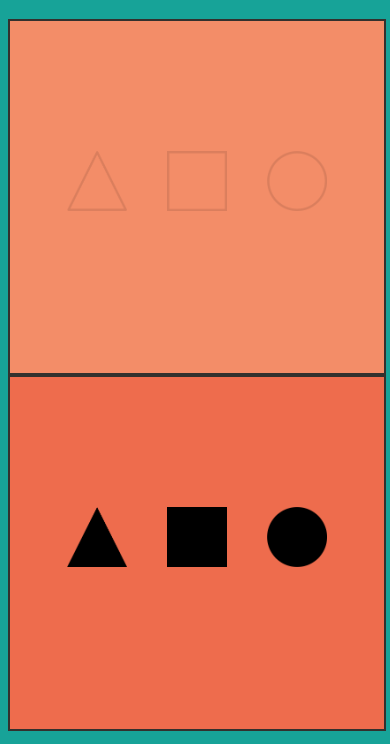
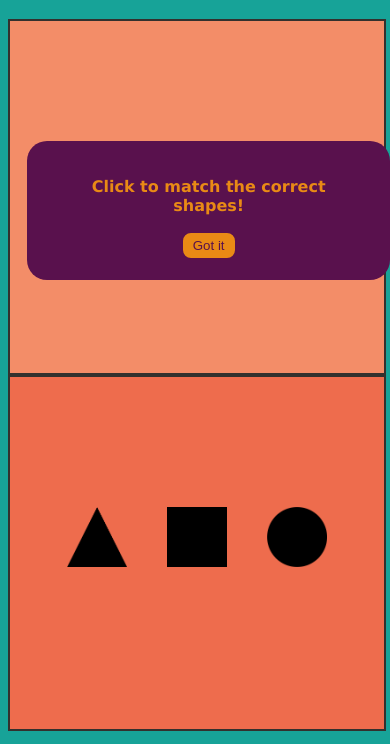
Before and after one commit to parksrichiework/Shape-Sorting-Game, a plain HTML site: page index.html in a window 390 px wide. Shown: the part 70-814 px from the top of the page. Drawn offline with Linux system fonts and the light colour scheme; a web font is replaced by a local one.

Commit message:
updated css html and javascript
- added directions and close button
- updated dimensions for mobile layout

```diff
--- a/css/styles.css
+++ b/css/styles.css
@@ -26,7 +26,13 @@
 
 body{
 	background-color: var(--persian-green);
-	font-family: 'Bakbak One', cursive;;
+	font-family: 'Bakbak One', cursive;
+	margin:0;
+	padding: 8px;
+}
+
+main{
+
 }
 
 h3 {
@@ -46,6 +52,46 @@ img {
 	height: auto;
 
 
+}
+
+.directions{
+	display: inline-block;
+	background-color: var(--palatinate-purple);
+	color: var(--fulvous);
+	position: absolute;
+	top: 50%;
+	left: 50%;
+	z-index: 10;
+	padding: 20px 30px;
+	width: fit-content;
+	transition: 0.2s ease-in-out;
+	text-align: center;
+	border-radius: 20px;
+
+}
+
+.close-directions{
+	background-color: var(--fulvous);
+	color: var(--palatinate-purple);
+	border: solid 2px var(--palatinate-purple);
+	border-radius: 10px;
+	padding: 5px 10px;
+}
+
+.close-directions:hover{
+	background-color: var(--palatinate-purple);
+	color: var(--fulvous);
+	border: solid 2px var(--fulvous);
+}
+
+.closed{
+	display: none;
+	transition: 0.2s ease-in-out;
+}
+
+.game-box{
+	width: 100%;
+	margin: 0;
 }
 
 .chosen{
@@ -72,6 +118,7 @@ img {
 
 .solved{
 	opacity: 0%;
+	transition: 0.2s ease-in-out;
 }
 
 .top-shape-box {
@@ -80,7 +127,7 @@ img {
 	background-color: var(--middle-red);
 	border: solid 2px;
 	border-color: var(--jet);
-	margin: 0;
+	margin: 0px;
 
 }
 
@@ -170,3 +217,21 @@ img {
 	color: var(--phthalo-green)
 
 }
+
+@media screen and (max-width: 640px) {
+
+	body{
+		/* width: 100%; */
+		/* height: auto; */
+	}
+
+	.directions{
+		top: 25%;
+		left: 7%;
+
+	}
+
+	.game-box{
+		text-align: center;
+	}
+}
--- a/index.html
+++ b/index.html
@@ -21,9 +21,11 @@
       </head>
 
   <!-- body starts -->
-  <body class="container">
+  <body class="">
     <!-- main content starts -->
         <main class="row">
+
+
             <!-- nav bar -->
           <!-- <nav>
             <ul>
@@ -40,7 +42,15 @@
           <div class="title">
             <h1> Shape Sorter!</h1>
           </div>
-
+          <div class="game-box">
+          <div class="directions" id="game-directions">
+            <div>
+            <h3> Click to match the correct shapes!</h3>
+            </div>
+            <div>
+            <button class="close-directions" id="close-button">Got it</button>
+            </div>
+          </div>
           <div id="home" class='top-shape-box'>
             <div class="empty-shapes">
              <img class='top-shapes emptyTriangle hidden' id="empty-triangle" src="img/triangle-empty-no-bg.png" alt='picture of empty triangle' />
--- a/js/main.js
+++ b/js/main.js
@@ -85,14 +85,28 @@
       }
     }
 
-
+// ---------------------------- "YOU WIN" CELEBRATION FUNCTION ----------------------------
 // function youWin() {
 //    if (emptyShapes.classList.contains('solved')){
 //       alert("you Win!");
 //    }
 // };
 
-alert('Let\'s get sorting!');
+// ----------------------------------WELCOME MESSAGE---------------------------------
+// alert('Let\'s get sorting!');
+
+
+let closeDirections = document.querySelector('#close-button');
+let directions = document.querySelector('#game-directions');
+
+closeDirections.addEventListener('click', closeBox);
+
+function closeBox(){
+         directions.classList.add('closed');
+         console.log('closed the directions');
+
+   }
+
 
 
 // Draggable code example 01
```
